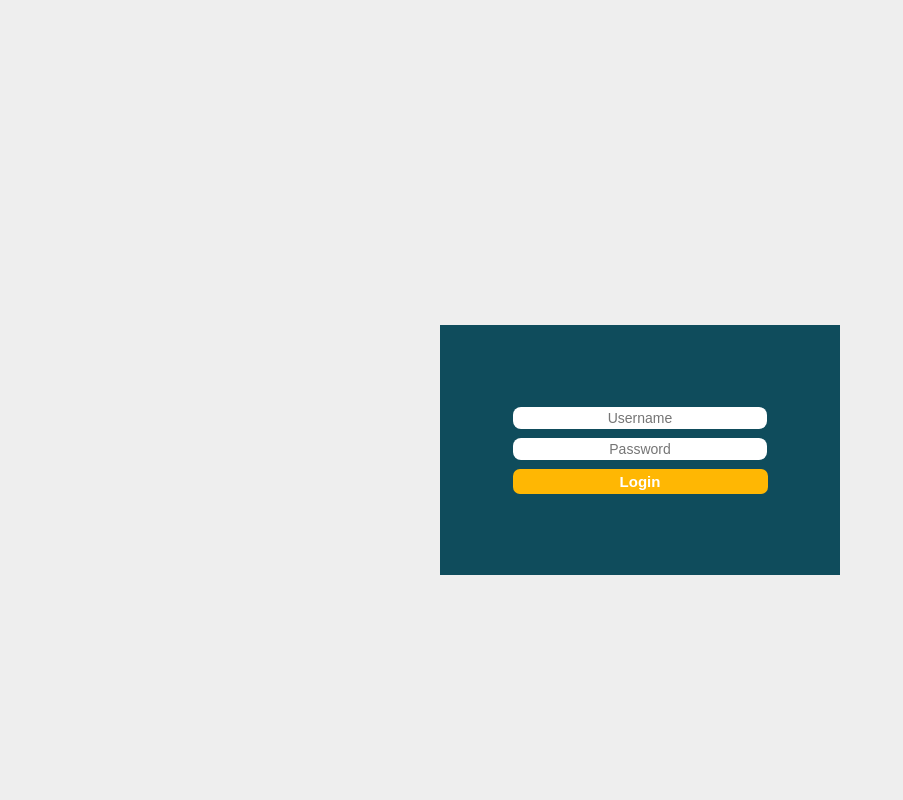
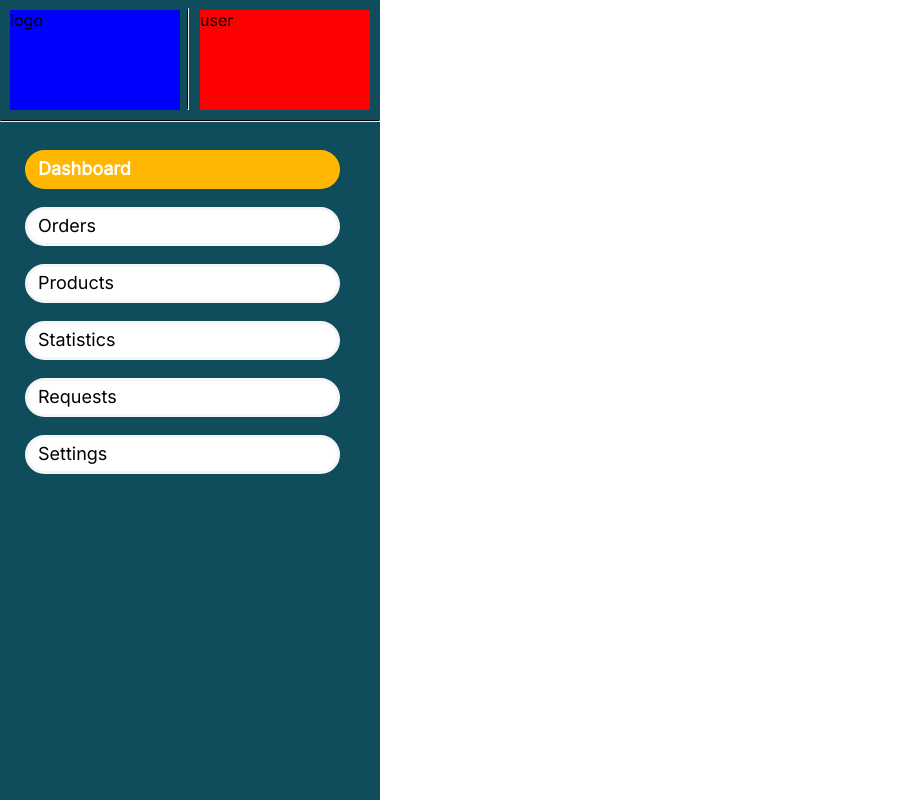
Before and after one commit to Akaleli1/admin-dashboard, a React (Create React App) app: page / in a window 1280 px wide. Shown: the top 800 px of the page, without its empty margins (0-903 px from the left). Built offline with nearby package versions, Linux system fonts and the light colour scheme.

Commit message:
Created Dashboard page, coded Hambar jsx

```diff
--- a/package.json
+++ b/package.json
@@ -9,6 +9,7 @@
     "react": "^18.2.0",
     "react-dom": "^18.2.0",
     "react-scripts": "5.0.1",
+    "sass": "^1.53.0",
     "web-vitals": "^2.1.4"
   },
   "scripts": {
--- a/public/index.html
+++ b/public/index.html
@@ -26,7 +26,7 @@
     -->
     <title>React App</title>
     <style>
-      @import url('https://fonts.googleapis.com/css2?family=Inter:wght@300&display=swap');
+      @import url('https://fonts.googleapis.com/css2?family=Inter:wght400&display=swap');
       </style>
   </head>
   <body>
--- /dev/null
+++ b/src/components/Hambar/index.jsx
@@ -0,0 +1,30 @@
+import React from 'react'
+import '../../styles/dashboard/hambar/styles.scss'
+
+function Hambar() {
+  return (
+    <div className="hambar">
+
+        <div className="user-detail">
+          <section className="ham-logo-section">logo</section>
+          <hr className="vl solid" />
+          <section className="ham-user-section">user</section>
+        </div>
+        <hr className="hl solid" />
+        <div className="ham-menu">
+          <ul className="ham-menu-ulist">
+            <li className="ham-menu-list-element active">Dashboard</li>
+            <li className="ham-menu-list-element">Orders</li>
+            <li className="ham-menu-list-element">Products</li>
+            <li className="ham-menu-list-element">Statistics</li>
+            <li className="ham-menu-list-element">Requests</li>
+            <li className="ham-menu-list-element">Settings</li>
+          </ul>
+        </div>
+
+
+    </div>
+  )
+}
+
+export default Hambar;
--- a/src/index.css
+++ b/src/index.css
@@ -1,22 +1,30 @@
-body {
-  margin: 0;
+* {
   font-family: 'Inter', -apple-system, BlinkMacSystemFont, 'Segoe UI', 'Roboto', 'Oxygen',
     'Ubuntu', 'Cantarell', 'Fira Sans', 'Droid Sans', 'Helvetica Neue',
     sans-serif;
   -webkit-font-smoothing: antialiased;
   -moz-osx-font-smoothing: grayscale;
-  height: 100%
+
 }
+
+body{
+  margin: auto;
+  top: 0;
+}
+.vl{
+  border-left: 1px solid black;
+  height: 100px;
+  position: absolute;
+  margin-left: 187px;
+}
+
+.hl{
+  margin-top: 20px;
+  border-top: 1px solid black;
+}
+
 
 /* code {
   font-family: source-code-pro, Menlo, Monaco, Consolas, 'Courier New',
     monospace;
 } */
-
-.container{
-  height: 900px;
-  background: #EEEEEE;
-  display: flex;
-  align-items: center;
-  justify-content: center;
-}
--- a/src/pages/App.js
+++ b/src/pages/App.js
@@ -1,9 +1,11 @@
-import Login from '../components/Login';
+import Login from './Login';
+import Dashboard from './Dashboard';
 
 function App() {
   return (
-    <div className="container">
-      <Login/>
+    <div className="app-container">
+      {/* <Login/> */}
+      <Dashboard/>
     </div>
   );
 }
--- /dev/null
+++ b/src/pages/Dashboard/index.js
@@ -0,0 +1,12 @@
+
+import Hambar from '../../components/Hambar';
+
+function Dashboard() {
+  return (
+
+    <Hambar/>
+
+  )
+}
+
+export default Dashboard;
--- a/src/components/Login/index.jsx
+++ b/src/pages/Login/index.jsx
@@ -1,9 +1,10 @@
 import React from 'react'
-import '../../styles/home/styles.css';
+import '../../styles/login/styles.css';
 
 
 function Login() {
   return (
+    <div className="container">
     <div className="login-container">
         <form className="login-form">
             <input className="login-form-input" type="text" name="username" placeholder="Username" />
@@ -11,6 +12,8 @@ function Login() {
           <input className="login-form-btn" type="submit" value="Login" />
         </form>
     </div>
+    </div>
+
   )
 }
 
--- /dev/null
+++ b/src/styles/dashboard/hambar/styles.scss
@@ -0,0 +1,66 @@
+.hambar{
+    width: 380px;
+    height: 1024px;
+    left: 0px;
+    top: 0px;
+    background-color: #0F4C5C;
+}
+.user-detail{
+    display: flex;
+    flex-direction: row;
+    flex-wrap: wrap;
+    height: 100px;
+}
+
+.ham-logo-section{
+    margin: 10px 10px 10px 10px;
+    height: 100%;
+    flex:30%;
+    background-color: blue;
+}
+.ham-user-section{
+    margin: 10px 10px 10px 10px;
+    height: 100%;
+    flex:30%;
+    background-color: red;
+}
+
+.ham-menu{
+    display: flex;
+    flex-direction: column;
+    flex-wrap: wrap;
+    height: 400px;
+}
+.ham-menu-ulist{
+    list-style-type: none;
+    padding: 0px;
+    margin: 20px 40px 20px 25px;
+}
+
+.ham-menu-list-element {
+    margin-bottom: 18px;
+    border-style: solid;
+    border-radius: 22px;
+    font-weight:400;
+    font-size: 18px;
+    border-color: whitesmoke;
+    background-color: white;
+    padding-top: 5px;
+    padding-left: 10px;
+    padding-bottom: 3px;
+    height: 25px;
+    transition: font-weight .1s;
+    &:hover,&::after,&:active {
+        font-weight: bold;
+        background-color: #FFB703;
+        color: white;
+        border-color: #FFB703;
+        text-decoration:none;
+    }
+}
+.ham-menu-list-element.active{
+    font-weight: bold;
+    background-color: #FFB703;
+    color: white;
+    border-color: #FFB703;
+}
--- a/src/styles/home/styles.css
+++ b/src/styles/login/styles.css
@@ -1,4 +1,12 @@
-.login-container{
+.container{
+    height: 900px;
+    background: #EEEEEE;
+    display: flex;
+    align-items: center;
+    justify-content: center;
+  }
+
+  .login-container{
     background-color: #0F4C5C;
     width: 400px;
     height: 250px;
```
Also changed, not shown: src/components/Navbar/index.jsx (added), src/components/shared/statistics/PieChart/index.jsx (added), src/styles/dashboard/navbar/styles.css (added), 1 other file (tests, documents, lock files or other folders).
